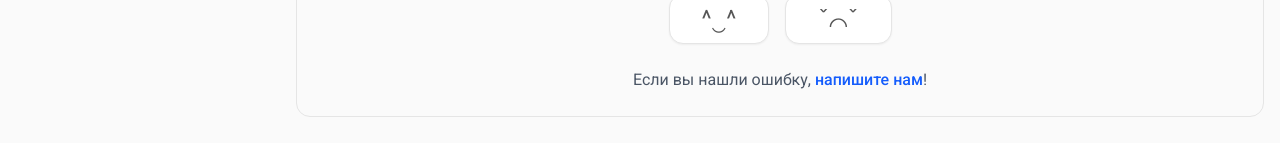
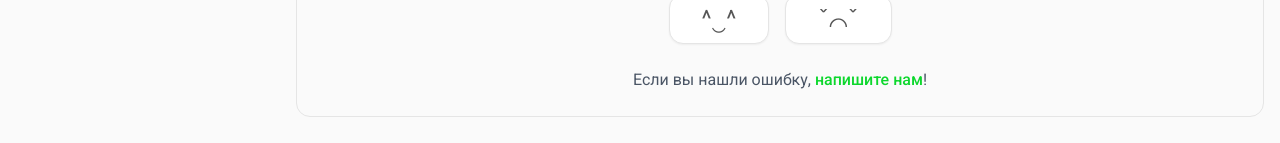
Before and after one commit to Kravchenko-Sergey/atm-doka, a Next.js app: page /posts/aqsi5-f in a window 1280 px wide. Shown: the part 809-952 px from the top of the page. Built offline with nearby package versions, Linux system fonts and the light colour scheme.

Commit message:
correct style prop syntax for color in navigation

```diff
--- a/src/app/posts/[url]/page.tsx
+++ b/src/app/posts/[url]/page.tsx
@@ -191,7 +191,7 @@ const DevicePage = () => {
 
 					{/*Feedback*/}
 					<div className='mt-16 px-4 max-w-[1308px] mx-auto'>
-						<Feedback postId={post.id} />
+						<Feedback postId={post.id} color={post.bgColor} />
 					</div>
 
 					{/* Related Posts */}
--- a/src/components/feedback.tsx
+++ b/src/components/feedback.tsx
@@ -1,16 +1,17 @@
 'use client'
 
 import { useState, useRef, useEffect } from 'react'
-import { ThumbsUp, ThumbsDown, MessageSquare, Send } from 'lucide-react'
+import { Send } from 'lucide-react'
 import { Button } from '@/components/ui/button'
 import { Textarea } from '@/components/ui/textarea'
 
 interface FeedbackProps {
 	postId?: string
 	className?: string
+	color: string
 }
 
-export function Feedback({ postId, className }: FeedbackProps) {
+export function Feedback({ className, color }: FeedbackProps) {
 	const [userVote, setUserVote] = useState<'like' | 'dislike' | null>(null)
 	const [showDislikeReasons, setShowDislikeReasons] = useState(false)
 	const [selectedReason, setSelectedReason] = useState<string | null>(null)
@@ -197,7 +198,7 @@ export function Feedback({ postId, className }: FeedbackProps) {
 				<div className='text-center'>
 					<p className='text-gray-600 dark:text-gray-400 mb-0 whitespace-nowrap'>
 						Если вы нашли ошибку,{' '}
-						<a href='https://t.me/+CznWcCGr6H03NjMy' target='_blank' rel='noopener noreferrer' className='text-blue-600 dark:text-blue-400 hover:underline font-medium'>
+						<a href='https://t.me/+CznWcCGr6H03NjMy' target='_blank' rel='noopener noreferrer' className='text-blue-600 dark:text-blue-400 hover:underline font-medium' style={{ color: color }}>
 							напишите нам
 						</a>
 						!
```
